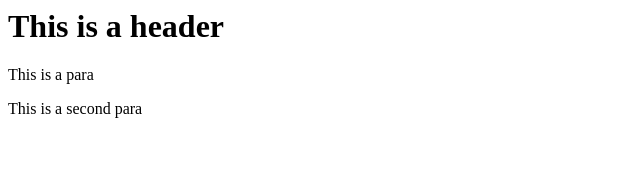
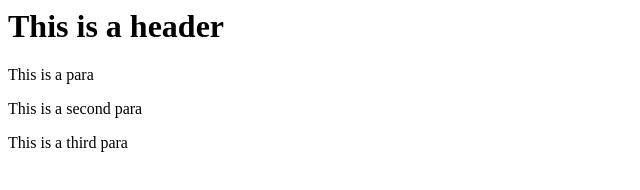
Before and after one commit to Ankit-Rajput/git-test, a website: page index.html in a window 1280 px wide. Shown: the whole page, without its empty margins (0-640 px from the left). Drawn offline with Linux system fonts and the light colour scheme.

Commit message:
fourth commit

```diff
--- a/index.html
+++ b/index.html
@@ -4,5 +4,6 @@
         <h1>This is a header</h1>
         <p>This is a para</p>
         <p>This is a second para</p>
+        <p>This is a third para</p>
     </body>
 </html>
```
Also changed, not shown: package.json (added, +25 -0 lines), 2 other files.
